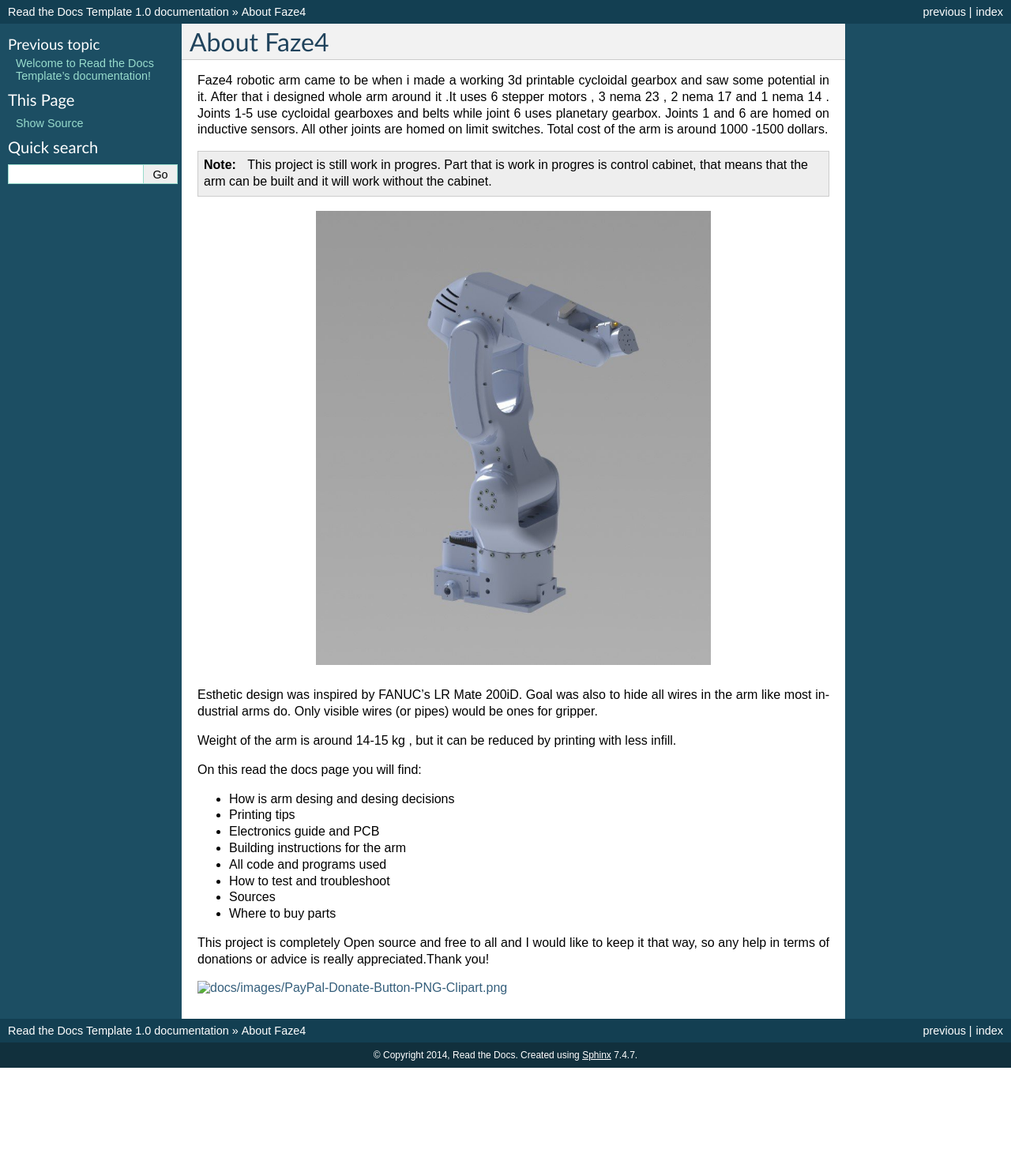
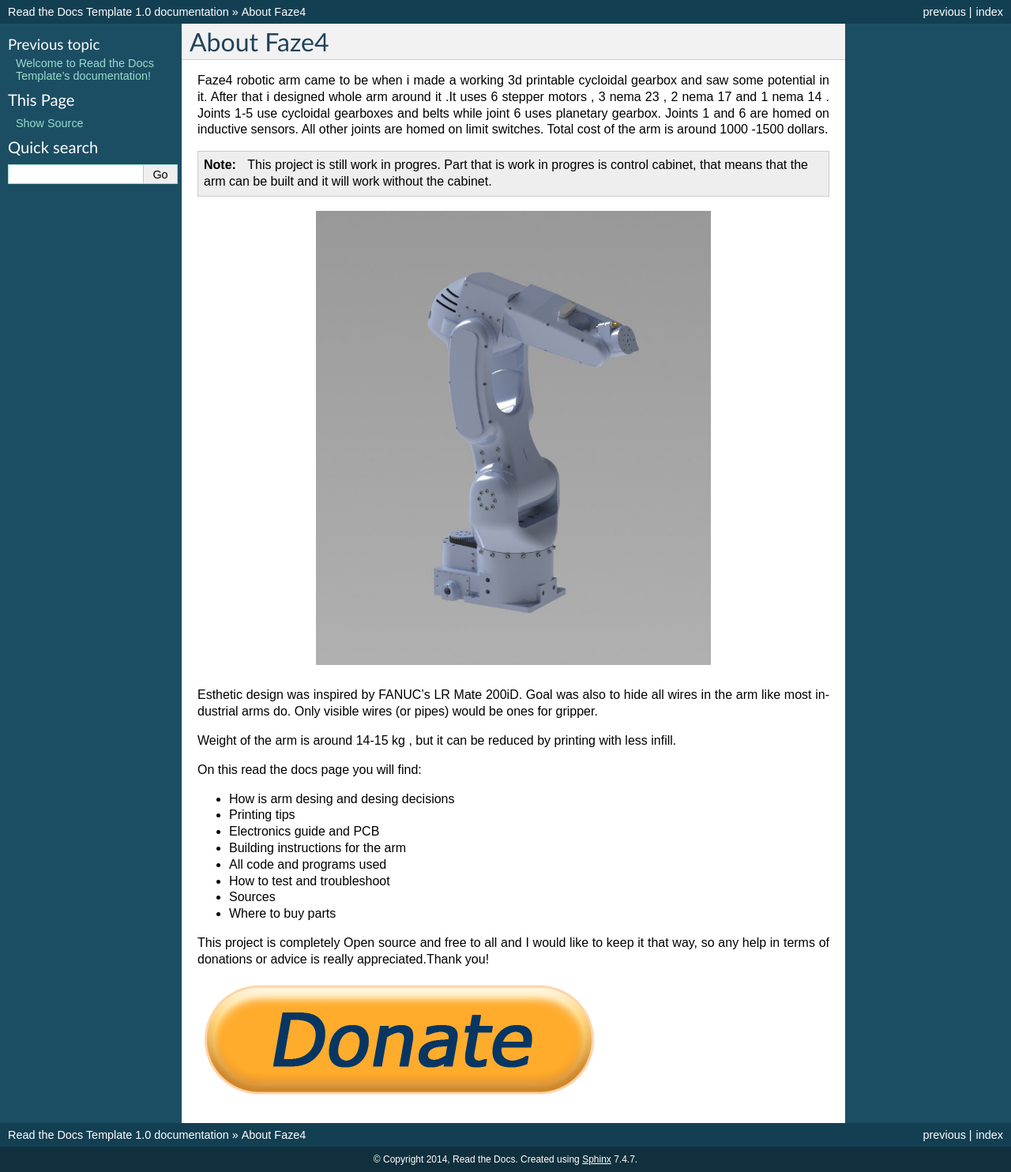
Before and after one commit to PCrnjak/Read_the_docs_test, a Sphinx documentation site: the page built from docs/About_faze4.rst, in a window 1280 px wide. Shown: the whole page at 79% size. Built offline with Sphinx 7.4.7, drawn with Linux system fonts in a browser that asks for light colours; before the commit the page ends 1352 px from its top, so only the background shows below that.

Commit message:
Update About_faze4.rst

```diff
--- a/docs/About_faze4.rst
+++ b/docs/About_faze4.rst
@@ -37,5 +37,5 @@ On this read the docs page you will find:
 This project is completely Open source and free to all and I would like to keep it that way, so any help
 in terms of donations or advice is really appreciated.Thank you!
 
-.. image:: /docs/images/PayPal-Donate-Button-PNG-Clipart.png
+.. image:: ../docs/images/PayPal-Donate-Button-PNG-Clipart.png
    :target: https://www.buymeacoffee.com/Blestron
```
